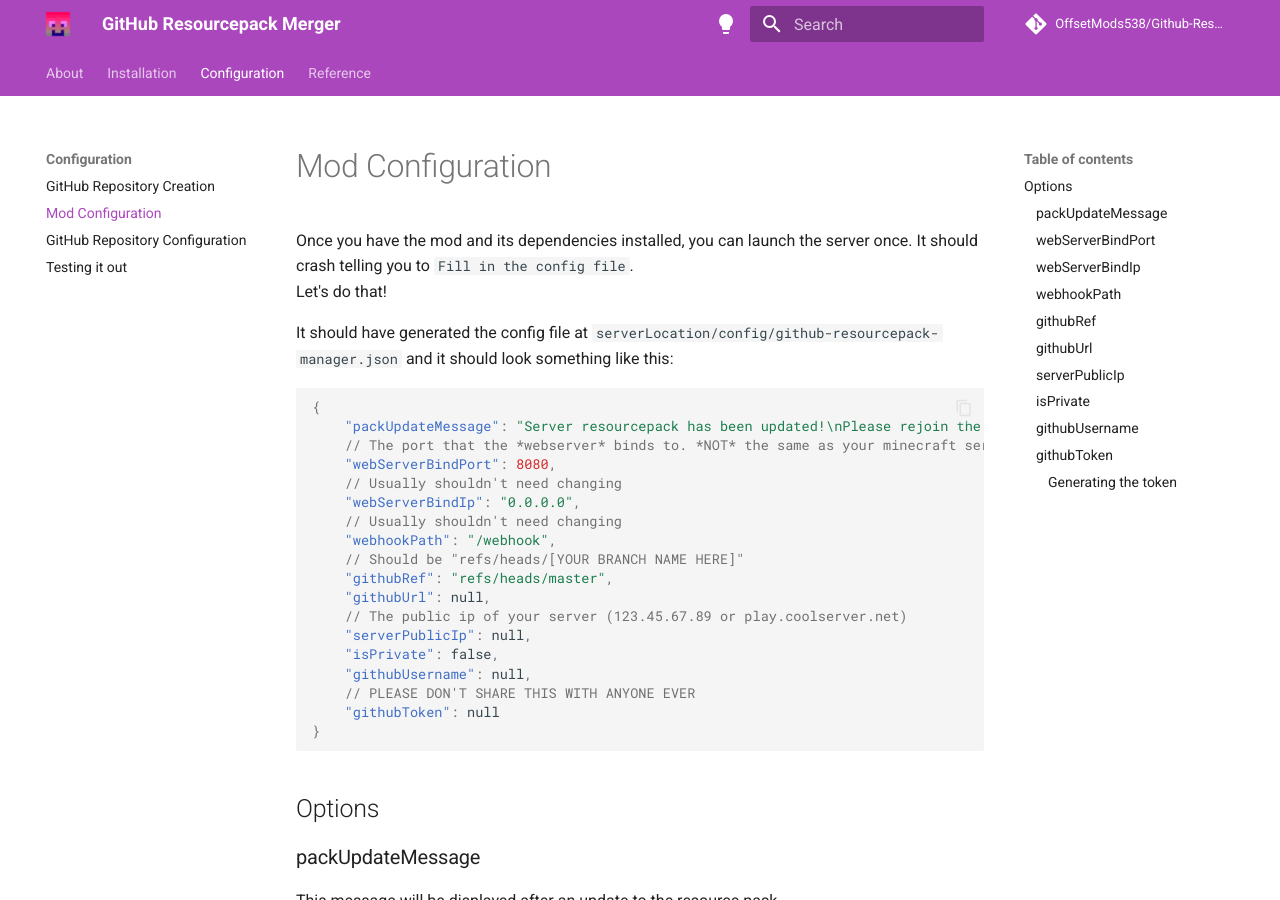
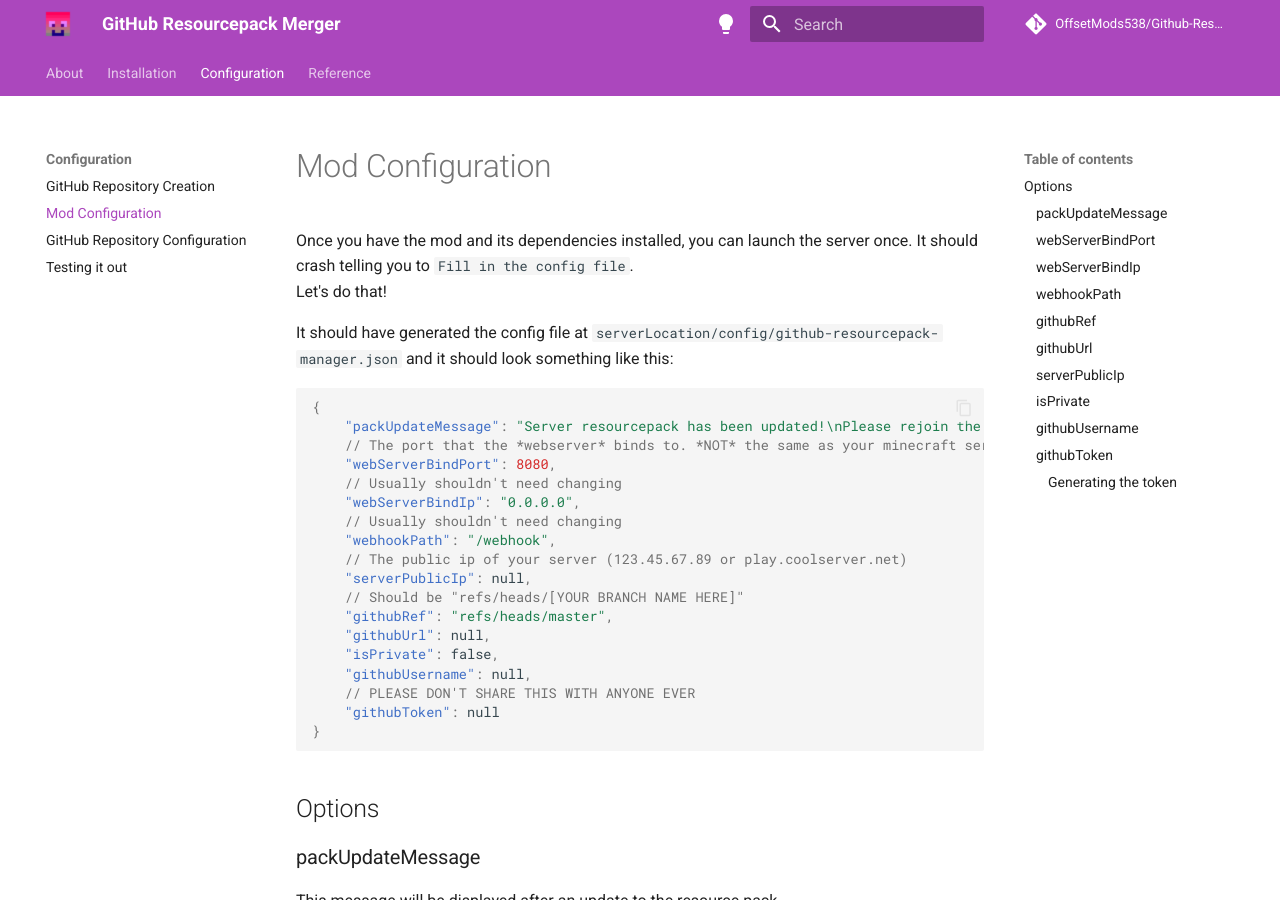
Before and after one commit to OffsetMods538/Github-Resourcepack-Manager, an MkDocs documentation site: the page built from docs/tutorials/configuration/mod-configuration.md, in a window 1280 px wide and 900 px high. Built offline with MkDocs 1.6.1 and Material for MkDocs 9.7.7, drawn with Linux system fonts in a browser that asks for light colours; comment, search, counter and statistics services are not loaded.

```diff
--- a/docs/tutorials/configuration/mod-configuration.md
+++ b/docs/tutorials/configuration/mod-configuration.md
@@ -11,11 +11,11 @@ It should have generated the config file at `serverLocation/config/github-resour
 	"webServerBindIp": "0.0.0.0",
 	// Usually shouldn't need changing
 	"webhookPath": "/webhook",
+	// The public ip of your server (123.45.67.89 or play.coolserver.net)
+	"serverPublicIp": null,
 	// Should be "refs/heads/[YOUR BRANCH NAME HERE]"
 	"githubRef": "refs/heads/master",
 	"githubUrl": null,
-	// The public ip of your server (123.45.67.89 or play.coolserver.net)
-	"serverPublicIp": null,
 	"isPrivate": false,
 	"githubUsername": null,
 	// PLEASE DON'T SHARE THIS WITH ANYONE EVER
```
